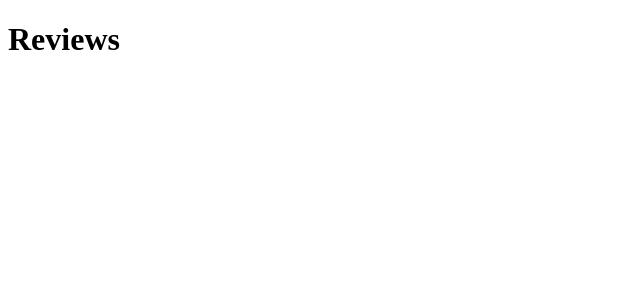
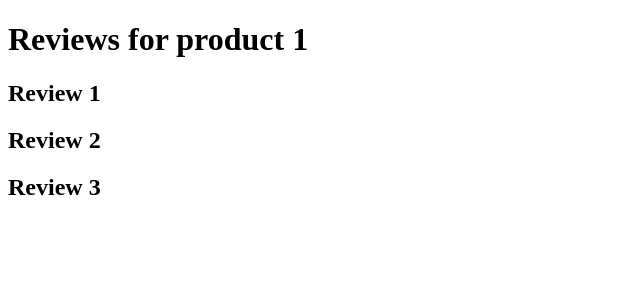
Before and after one commit to hmowbray2/nextjs_tutorial, a Next.js app: page /products/1/reviews in a window 1280 px wide. Shown: the top 300 px of the page, without its empty margins (0-640 px from the left). Built offline with nearby package versions, Linux system fonts and the light colour scheme.

Commit message:
catch all segments
Signed-off-by: Hannah Mowbray <hannahmowbray3@gmail.com>

```diff
--- a/src/app/products/[productId]/reviews/page.tsx
+++ b/src/app/products/[productId]/reviews/page.tsx
@@ -1,3 +1,15 @@
-export default function Review() {
-  return <h1>Reviews</h1>;
+export default async function Review({
+  params,
+}: {
+  params: Promise<{ productId: string }>;
+}) {
+  const { productId } = await params;
+  return (
+    <>
+      <h1>Reviews for product {productId}</h1>
+      <h2>Review 1</h2>
+      <h2>Review 2</h2>
+      <h2>Review 3</h2>
+    </>
+  );
 }
```
Also changed, not shown: src/app/docs/[...slug]/page.tsx (added, +16 -0 lines).
